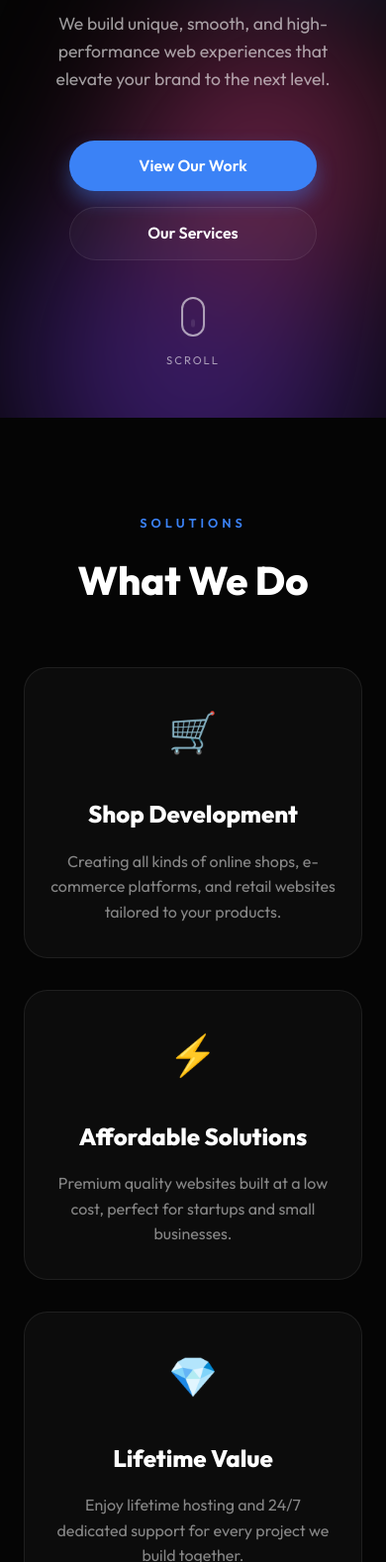
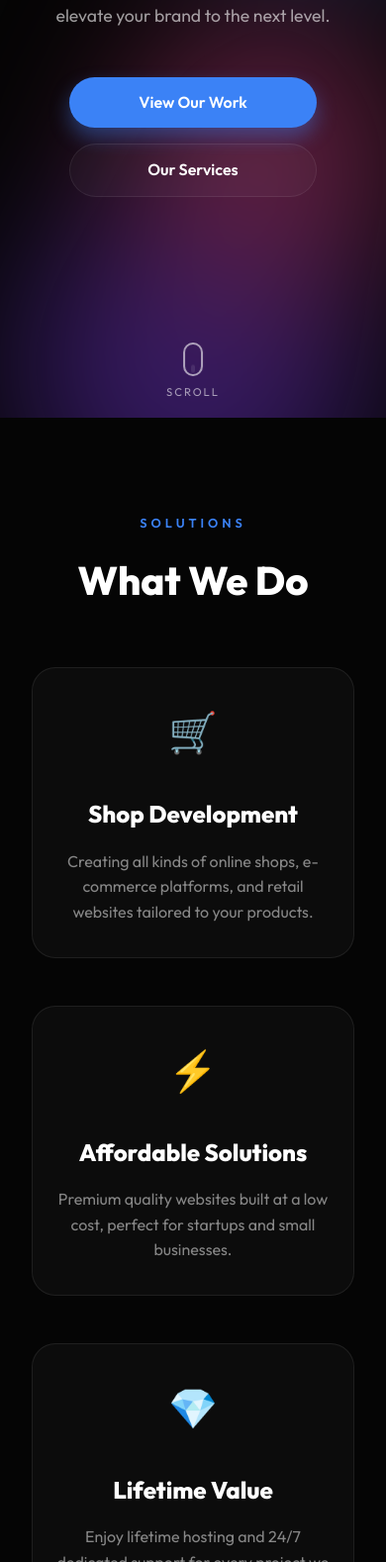
Before and after one commit to gopiprakan/zaro, a plain HTML site: page index.html in a window 390 px wide. Shown: the part 422-2000 px from the top of the page at 99% size. Drawn offline with nearby package versions, Linux system fonts and the light colour scheme; a web font is replaced by a local one.

Commit message:
feat: Introduce a global container class and refine section layout and responsiveness.

```diff
--- a/index.html
+++ b/index.html
@@ -62,6 +62,7 @@
         </section>
 
         <section id="services" class="services">
+            <div class="container">
                 <div class="section-header">
                     <span class="section-tag">Solutions</span>
                     <h2 class="section-title">What We Do</h2>
@@ -70,7 +71,8 @@
                     <div class="service-card">
                         <div class="service-icon">🛒</div>
                         <h3>Shop Development</h3>
-                    <p>Creating all kinds of online shops, e-commerce platforms, and retail websites tailored to your
+                        <p>Creating all kinds of online shops, e-commerce platforms, and retail websites tailored to
+                            your
                             products.</p>
                     </div>
                     <div class="service-card">
@@ -84,9 +86,11 @@
                         <p>Enjoy lifetime hosting and 24/7 dedicated support for every project we build together.</p>
                     </div>
                 </div>
+            </div>
         </section>
 
         <section id="process" class="process">
+            <div class="container">
                 <div class="section-header">
                     <span class="section-tag">Workflow</span>
                     <h2 class="section-title">The Zaro Process</h2>
@@ -122,9 +126,11 @@
                         </div>
                     </div>
                 </div>
+            </div>
         </section>
 
         <section id="work" class="work">
+            <div class="container">
                 <div class="section-header">
                     <span class="section-tag">Portfolio</span>
                     <h2 class="section-title">Selected Work</h2>
@@ -155,12 +161,15 @@
                         </div>
                     </div>
                 </div>
+            </div>
         </section>
 
         <section id="contact" class="contact">
+            <div class="container">
                 <div class="contact-container">
                     <div class="contact-content">
-                    <h2 class="section-title">Let's build something <span class="italic">extraordinary</span> together.
+                        <h2 class="section-title">Let's build something <span class="italic">extraordinary</span>
+                            together.
                         </h2>
                         <p>Have a project in mind? We're ready to bring your vision to life.</p>
                         <div class="contact-info">
@@ -182,6 +191,7 @@
                         <p class="form-note">Includes Lifetime Hosting & Support</p>
                         <button type="submit" class="btn btn-primary">Start Your Low-Cost Project</button>
                     </form>
+                </div>
             </div>
         </section>
     </main>
--- a/script.js
+++ b/script.js
@@ -104,8 +104,8 @@ document.addEventListener('DOMContentLoaded', () => {
         });
     }
 
-    // Smooth Scroll for Nav Links & Premium Button
-    document.querySelectorAll('.nav-link, .btn-premium-blink').forEach(anchor => {
+    // Smooth Scroll for Nav Links, Premium Button, and Hero Buttons
+    document.querySelectorAll('.nav-link, .btn-premium-blink, .hero-btns a').forEach(anchor => {
         anchor.addEventListener('click', function (e) {
             e.preventDefault();
             const targetId = this.getAttribute('href');
--- a/style.css
+++ b/style.css
@@ -153,6 +153,18 @@ body {
     color: var(--text-color);
 }
 
+.container {
+    max-width: 1200px;
+    margin: 0 auto;
+    padding: 0 2rem;
+    width: 100%;
+}
+
+/* Section Spacing */
+section {
+    padding: 10rem 0;
+}
+
 /* Buttons */
 .btn {
     padding: 0.8rem 1.8rem;
@@ -244,13 +256,13 @@ body {
 
 /* Hero Section */
 .hero {
-    height: 100vh;
+    min-height: 100vh;
     display: flex;
     align-items: center;
     justify-content: center;
     text-align: center;
     position: relative;
-    padding: 0 2rem;
+    padding: 2rem;
     overflow: hidden;
 }
 
@@ -387,12 +399,6 @@ body {
 }
 
 /* Process Section */
-.process {
-    padding: 10rem 2rem;
-    max-width: 1200px;
-    margin: 0 auto;
-}
-
 .process-list {
     display: grid;
     grid-template-columns: repeat(auto-fit, minmax(250px, 1fr));
@@ -441,9 +447,9 @@ body {
     /* Just using step-num for all now */
 }
 
-/* Portfolio Section update (add some spacing) */
+/* Portfolio Section update */
 .work {
-    padding: 10rem 2rem;
+    position: relative;
 }
 
 .section-header {
@@ -467,8 +473,9 @@ body {
 
 .services-grid {
     display: grid;
-    grid-template-columns: repeat(auto-fit, minmax(300px, 1fr));
-    gap: 2rem;
+    grid-template-columns: repeat(auto-fit, minmax(320px, 1fr));
+    gap: 3rem;
+    /* Increased from 2rem */
 }
 
 .service-card {
@@ -763,7 +770,8 @@ footer {
     }
 
     .hero-content {
-        padding-top: 5rem;
+        padding-top: 3rem;
+        /* Reduced from 5rem to move everything up */
         text-align: center;
     }
 
@@ -778,12 +786,28 @@ footer {
         gap: 1rem;
         align-items: center;
         width: 100%;
+        margin-top: 2rem;
+        margin-bottom: 6rem;
+        /* Increased from 4rem to push buttons up further */
     }
 
     .btn-secondary {
         margin-left: 0;
         width: 100%;
         max-width: 250px;
+    }
+
+    .scroll-indicator {
+        bottom: 1rem;
+        /* Moved even lower */
+        gap: 0.5rem;
+        /* Tighter gap for mobile */
+    }
+
+    .scroll-indicator .mouse {
+        width: 20px;
+        /* Slightly smaller mouse profile */
+        height: 34px;
     }
 
     .btn-primary {
@@ -795,7 +819,7 @@ footer {
     .process,
     .work,
     .contact {
-        padding: 6rem 1.5rem;
+        padding: 6rem 0;
     }
 
     .section-header {
```
Lines whose indentation alone changed are shown as unchanged.
